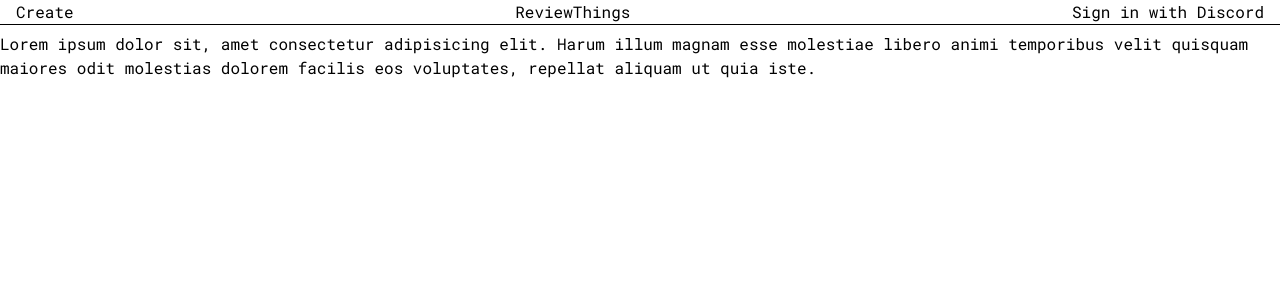
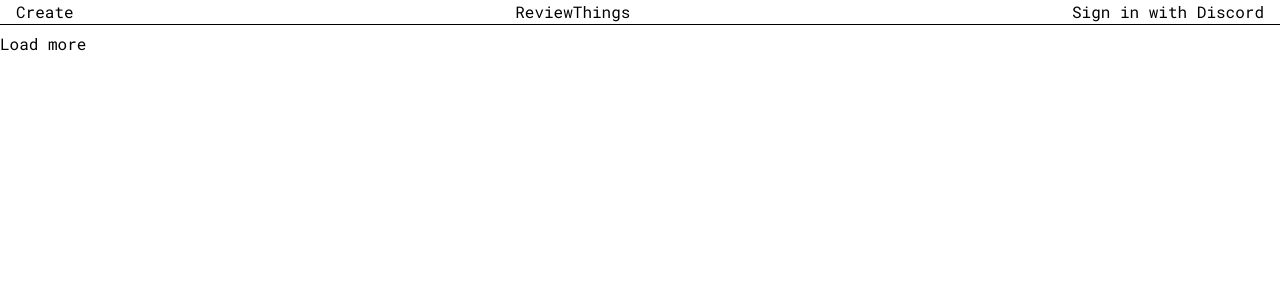
Before and after one commit to umarxd/review-things, a Next.js app: page / in a window 1280 px wide. Shown: the top 300 px of the page. Built offline with nearby package versions, Linux system fonts and the light colour scheme; no server answers.

Commit message:
[feat] added infinite query functionality 1.0 (works but ugly)

```diff
--- a/package.json
+++ b/package.json
@@ -27,6 +27,7 @@
     "react": "^18.3.1",
     "react-dom": "^18.3.1",
     "react-hook-form": "^7.53.0",
+    "react-intersection-observer": "^9.13.1",
     "zod": "^3.23.8"
   },
   "devDependencies": {
--- /dev/null
+++ b/src/app/api/review-get/route.tsx
@@ -0,0 +1,35 @@
+import { db } from "~/server/db";
+
+export async function GET(req: Request) {
+  const url = new URL(req.url);
+  const searchParams = new URLSearchParams(url.searchParams);
+
+  const page = searchParams.get("page");
+  const limit = searchParams.get("limit");
+
+  const pageNumber = parseInt(page as string, 10) || 1;
+  const pageSize = parseInt(limit as string, 10) || 5;
+
+  try {
+    const reviews = await db.review.findMany({
+      skip: (pageNumber - 1) * pageSize,
+      take: pageSize,
+      orderBy: { createdAt: "asc" },
+    });
+
+    const totalReviews = await db.review.count();
+
+    return new Response(
+      JSON.stringify({
+        reviews,
+        page: pageNumber,
+        pageSize,
+        totalReviews,
+        hasMore: pageNumber * pageSize < totalReviews,
+      }),
+      { status: 200 },
+    );
+  } catch (error) {
+    return new Response("Something went wrong.", { status: 500 });
+  }
+}
--- a/src/app/page.tsx
+++ b/src/app/page.tsx
@@ -1,9 +1,34 @@
+"use client";
+
+import { useInfiniteQuery } from "@tanstack/react-query";
+
 export default function HomePage() {
+  const fetchReviews = async (page: number) => {
+    try {
+      const response = await fetch(
+        `http://localhost:3000/api/review-get?page=${page}&limit=5`,
+      );
+
+      const currentReviews = await response.json();
+      return currentReviews;
+    } catch (error) {}
+  };
+
+  const { data, error, status, fetchNextPage, isFetchingNextPage } =
+    useInfiniteQuery({
+      queryKey: ["reviews"],
+      queryFn: ({ pageParam }) => fetchReviews(pageParam),
+      initialPageParam: 1,
+
+      getNextPageParam: (lastPage) => {
+        return lastPage.page + 1;
+      },
+    });
+
   return (
-    <div>
-      Lorem ipsum dolor sit, amet consectetur adipisicing elit. Harum illum
-      magnam esse molestiae libero animi temporibus velit quisquam maiores odit
-      molestias dolorem facilis eos voluptates, repellat aliquam ut quia iste.
+    <div className="">
+      {JSON.stringify(data)}
+      <button onClick={() => fetchNextPage()}>Load more</button>
     </div>
   );
 }
```
Also changed, not shown: 2 other files (tests, documents, lock files or other folders).
